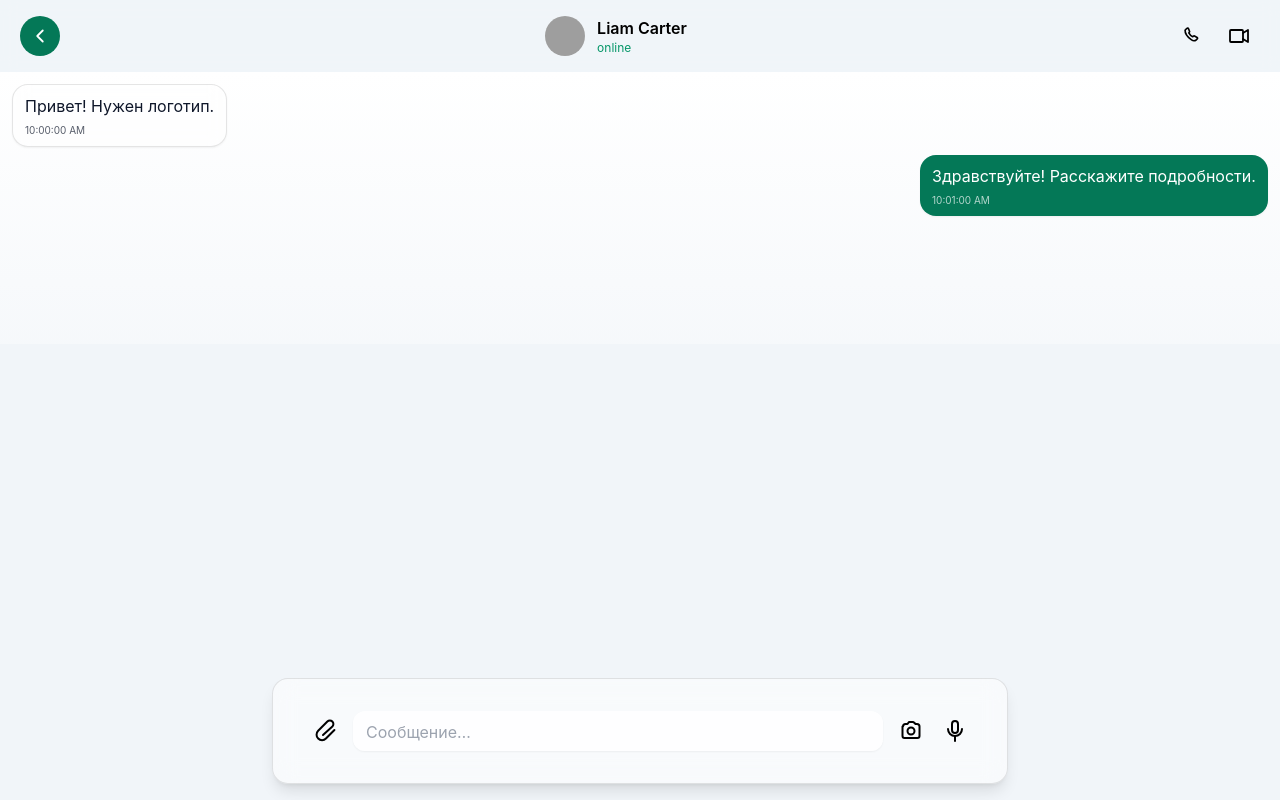
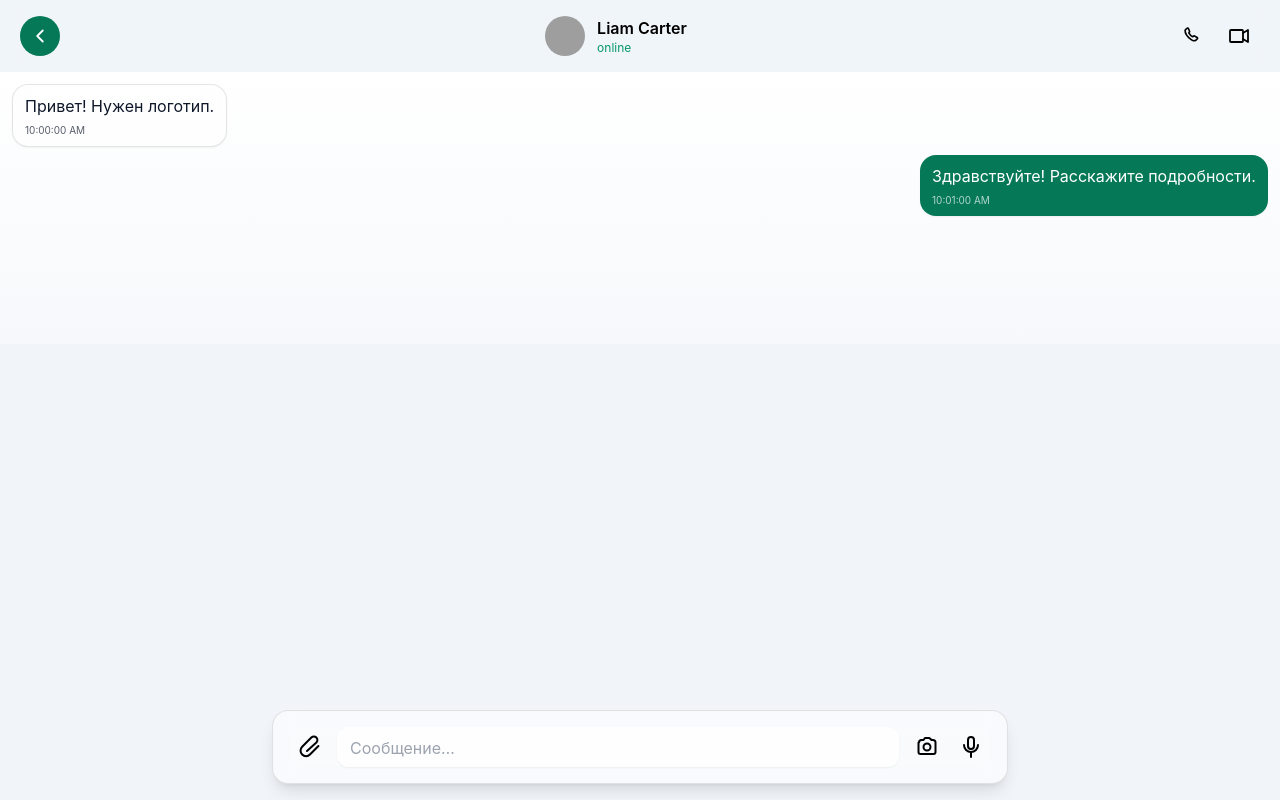
Before and after one commit to m1ke1994/apps-messeger, a Vue app in the folder my-vue-app/: page /chats/1 in a window 1280 px wide. Built offline with nearby package versions, Linux system fonts and the light colour scheme; grey boxes are pictures that could not be loaded.

Commit message:
поменял на p-4 вместо p-2

```diff
--- a/my-vue-app/src/views/ChatsDetail.vue
+++ b/my-vue-app/src/views/ChatsDetail.vue
@@ -296,7 +296,7 @@ watch(draft, () => autoGrow())
           class="pointer-events-auto rounded-2xl border border-black/10 bg-white/70 shadow-lg backdrop-blur-md dark:border-white/10 dark:bg-slate-900/60
                  supports-[backdrop-filter]:bg-white/50 supports-[backdrop-filter]:dark:bg-slate-900/40"
         >
-          <form class="flex items-end gap-2 p-8" @submit.prevent="handleSend">
+          <form class="flex items-end gap-2 p-4" @submit.prevent="handleSend">
             <!-- Скрепка (всегда) -->
             <button
               type="button"
```
